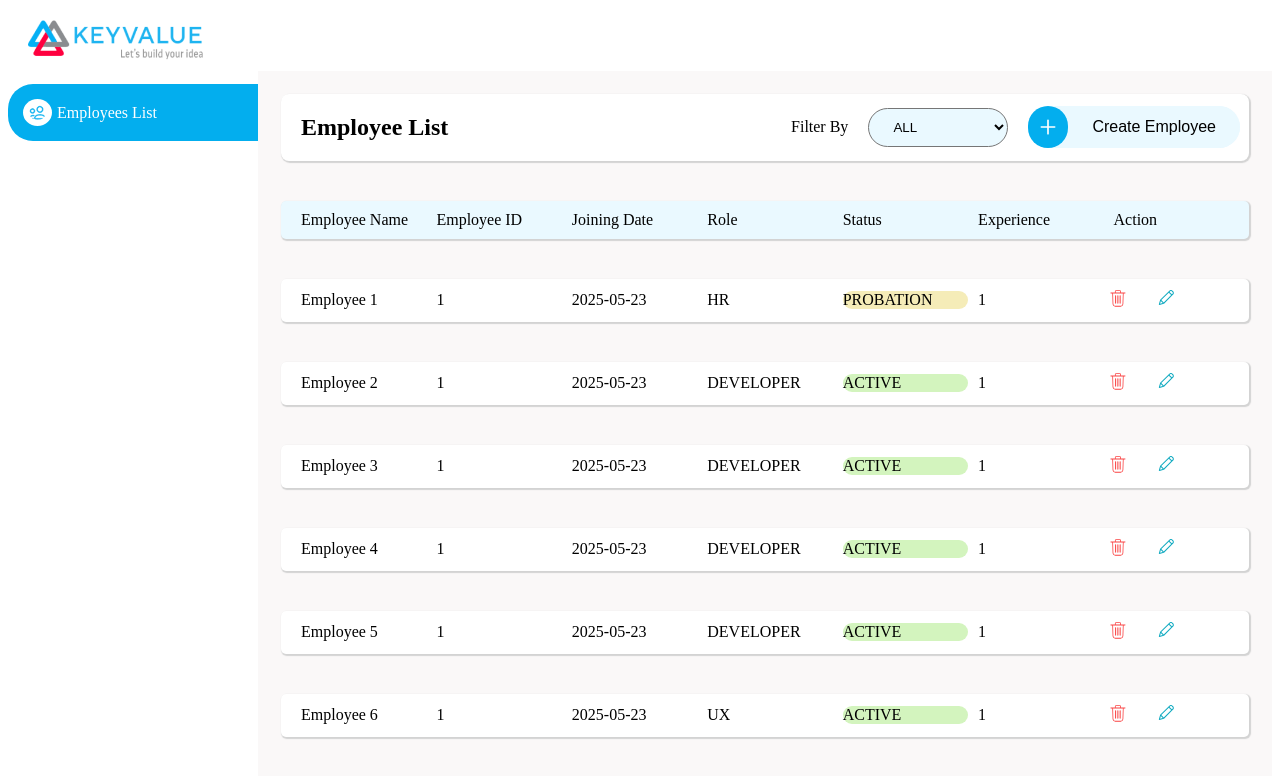
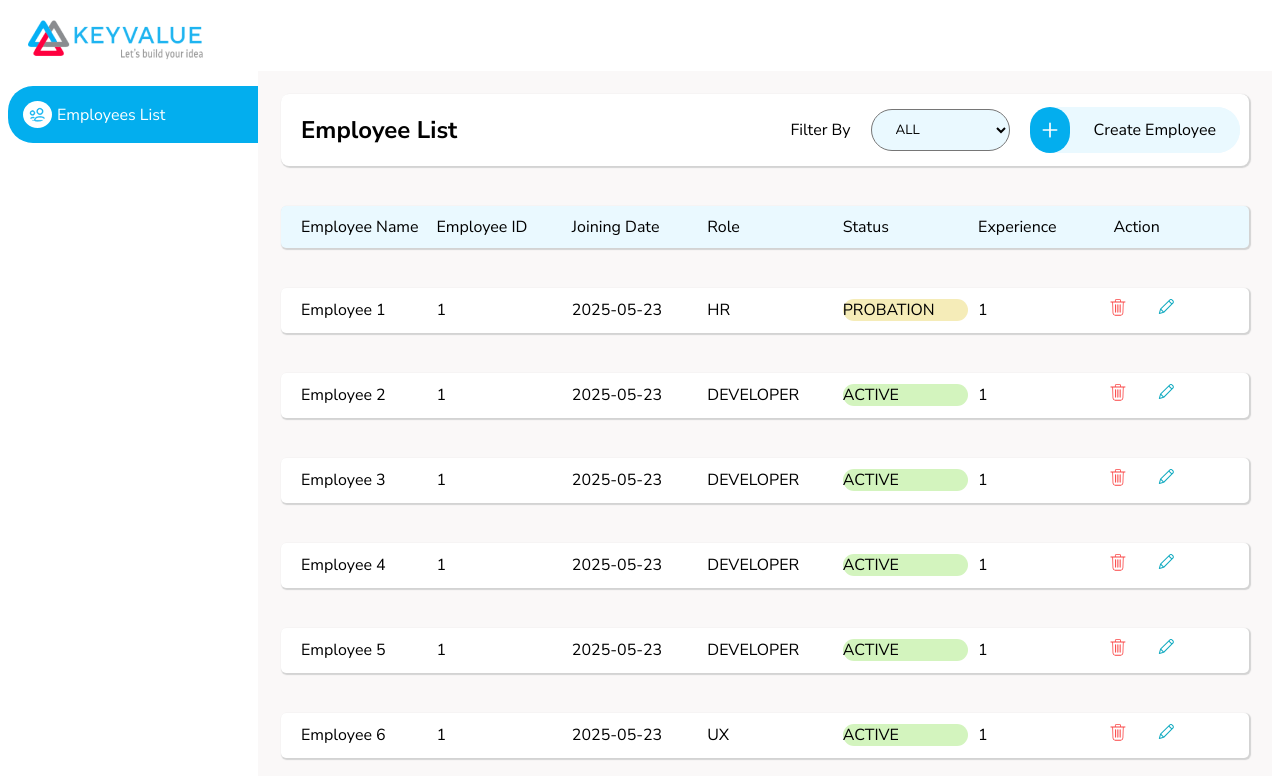
Before and after one commit to CheerfulPianissimo/employee_frontend, a React (Vite) app: page /employees in a window 1280 px wide. Shown: the top 776 px of the page. Built offline with nearby package versions, Linux system fonts and the light colour scheme; sample sign-in values are in the browser's storage.

Commit message:
Implement Lazy loading

```diff
--- a/index.html
+++ b/index.html
@@ -1,9 +1,15 @@
-<!doctype html>
+<!DOCTYPE html>
 <html lang="en">
   <head>
     <meta charset="UTF-8" />
     <link rel="icon" type="image/svg+xml" href="/vite.svg" />
     <meta name="viewport" content="width=device-width, initial-scale=1.0" />
+    <link rel="preconnect" href="https://fonts.googleapis.com" />
+    <link rel="preconnect" href="https://fonts.gstatic.com" crossorigin />
+    <link
+      href="https://fonts.googleapis.com/css2?family=Nunito+Sans:ital,opsz,wght@0,6..12,200..1000;1,6..12,200..1000&family=Nunito:ital,wght@0,200..1000;1,200..1000&display=swap"
+      rel="stylesheet"
+    />
     <title>Employee App</title>
   </head>
   <body>
--- a/src/App.tsx
+++ b/src/App.tsx
@@ -1,18 +1,15 @@
 import { createBrowserRouter, Navigate, RouterProvider } from "react-router-dom";
 import "./App.css";
-import { Create } from "./pages/create";
+import { lazy } from "react";
+
 import { Login } from "./pages/login";
 import NotFound from "./pages/notfound";
 import { ProtectedLayout } from "./components/ProtectedLayout";
-import { EmployeeCard } from "./components/EmployeeCard";
-import { EmployeeDetails } from "./pages/employee_details";
-import { EmployeeList } from "./pages/employee_list";
-import { Edit } from "./pages/edit";
 
-function isLoggedIn(){
-  const token=window.localStorage.getItem("isLoggedIn");
-  return token==="true";
-}
+const EmployeeList=lazy(()=>import('./pages/employee_list'))
+const Create=lazy(()=>import('./pages/create'));
+const Edit=lazy(()=>import('./pages/edit'));
+const EmployeeDetails=lazy(()=>import('./pages/employee_details'));
 
 const router=createBrowserRouter([
   {
--- a/src/components/Button/index.tsx
+++ b/src/components/Button/index.tsx
@@ -1,4 +1,3 @@
-import type { ReactNode } from "react";
 import "./Button.css";
 
 export const Button = ({
@@ -17,7 +16,7 @@ export const Button = ({
   icon?: string;
 }) => {
   const Iconimg = () => {
-    if (icon) return <img className="button-icon-img" src={icon} />;
+    if (icon) return <img className="button-icon-img" src={icon} onClick={onClick}/>;
   };
   return (
     <>
--- a/src/components/ProtectedLayout/index.tsx
+++ b/src/components/ProtectedLayout/index.tsx
@@ -1,8 +1,8 @@
-import React from "react";
+import React, { Suspense } from "react";
 import "./layout.css";
 import kvlogo from "../../assets/kv-logo.png";
 import icon from "../../assets/icon.svg";
-import { Navigate, Outlet } from "react-router-dom";
+import { Navigate, Outlet, useNavigate } from "react-router-dom";
 export const ProtectedLayout = ({
   children,
 }: //   sidebar_title
@@ -17,7 +17,7 @@ export const ProtectedLayout = ({
   if (!isLoggedIn()) {
     return <Navigate to="/login" />;
   }
-
+  let navigate = useNavigate();
   return (
     <main>
       <header className="main-header"></header>
@@ -25,13 +25,16 @@ export const ProtectedLayout = ({
         <a href="https://keyvalue.systems">
           <img className="logo" src={kvlogo} />
         </a>
-        <div className="bluebox">
+        <div className="bluebox" onClick={()=>navigate('/employees/list')}>
           <img src={icon} />
           Employees List
         </div>
       </aside>
       <section>
-        <Outlet />
+        <Suspense fallback={<div>Loading page...</div>}>
+          <Outlet />
+        </Suspense>
+
         {children}
       </section>
     </main>
--- a/src/index.css
+++ b/src/index.css
@@ -0,0 +1,3 @@
+*{
+    font-family: "Nunito Sans";
+}
--- a/src/pages/create/index.tsx
+++ b/src/pages/create/index.tsx
@@ -2,7 +2,7 @@ import "./create.css";
 
 import { EmployeeEditor } from "../../components/EmployeeEditor";
 
-export const Create = () => {
+ const Create = () => {
   return (
     <>
       <div className="content-header">
@@ -12,3 +12,4 @@ export const Create = () => {
     </>
   );
 };
+export default Create;
--- a/src/pages/edit/index.tsx
+++ b/src/pages/edit/index.tsx
@@ -33,7 +33,7 @@ let employee = {
     name: "HR",
   },
 };
-export const Edit = () => {
+const Edit = () => {
   return (
     <>
       <div className="content-header">
@@ -43,3 +43,4 @@ export const Edit = () => {
     </>
   );
 };
+export default Edit;
--- a/src/pages/employee_details/index.tsx
+++ b/src/pages/employee_details/index.tsx
@@ -4,7 +4,7 @@ import "./employee_details.css";
 import edit_icon from "../../assets/editpen_white.svg";
 import Employee from "../../employee";
 import { useNavigate } from "react-router-dom";
-export const EmployeeDetails = () => {
+const EmployeeDetails = () => {
   let emp = {
     id: 28,
     createdAt: "2025-05-23T05:38:32.757Z",
@@ -55,3 +55,5 @@ export const EmployeeDetails = () => {
     </>
   );
 };
+
+export default EmployeeDetails;
--- a/src/pages/employee_list/employee_list.css
+++ b/src/pages/employee_list/employee_list.css
@@ -8,6 +8,9 @@
   box-shadow: 1px 1px 1px 1px lightgrey;
   justify-content: center;
   background-color: white;
+}
+.content-header h1 {
+  margin-left: 20px;
 }
 
 .right-buttons-div {
--- a/src/pages/employee_list/index.tsx
+++ b/src/pages/employee_list/index.tsx
@@ -297,9 +297,9 @@ const EmployeeInfo = ({
   onClick,
 }: {
   data: Employee;
-  onDelete: (a:any) => void;
-  onEdit: (a:any) => void;
-  onClick?: (a:any) => void;
+  onDelete: (a: any) => void;
+  onEdit: (a: any) => void;
+  onClick?: (a: any) => void;
 }) => {
   return (
     <>
@@ -325,29 +325,16 @@ const EmployeeInfo = ({
   );
 };
 const statusOptions = ["ALL", "ACTIVE", "PROBATION", "INACTIVE"];
-export const EmployeeList = () => {
-  let [filterValue, setFilterValue] = useState(statusOptions[0]);
+const EmployeeList = () => {
   let [searchParams, setSearchParams] = useSearchParams();
   let [deleteConfirm, setDeleteConfirm] = useState(false);
   let [activateDeleteConfirmFor, setActivateDeleteConfirmFor] = useState(-1);
-  useEffect(() => {
-    let statusVal = searchParams.get("status");
-    if (!statusVal) return;
-    setFilterValue(statusVal);
-  }, []);
-  useEffect(() => {
-    let urlSearchParams = new URLSearchParams(
-      searchParams ? searchParams : undefined
-    );
-    urlSearchParams.delete("status");
-    urlSearchParams.set("status", filterValue);
-    setSearchParams(urlSearchParams);
-  }, [filterValue]);
   let navigate = useNavigate();
   let onOverlayDeletePressed = () => {
     employees = employees.filter((emp) => emp.id != activateDeleteConfirmFor);
     setDeleteConfirm(false);
   };
+  let filterValue=searchParams.get("status") || "ALL";
   return (
     <>
       <title>Employee List</title>
@@ -357,7 +344,14 @@ export const EmployeeList = () => {
           <label>Filter By </label>
           <select
             value={filterValue}
-            onChange={(newval) => setFilterValue(newval.target.value)}
+            onChange={(newval) => {
+              let urlSearchParams = new URLSearchParams(
+                searchParams ? searchParams : undefined
+              );
+              urlSearchParams.delete("status");
+              urlSearchParams.set("status",newval.target.value);
+              setSearchParams(urlSearchParams);
+            }}
           >
             {statusOptions.map((opt) => (
               <option>{opt}</option>
@@ -389,11 +383,11 @@ export const EmployeeList = () => {
               setActivateDeleteConfirmFor(emp.id);
               event.stopPropagation();
             }}
-            onEdit={(event:Event) => {
+            onEdit={(event: Event) => {
               navigate("/employees/edit/" + emp.id);
               event.stopPropagation();
             }}
-            onClick={(event:Event) => {
+            onClick={(event: Event) => {
               navigate("/employees/" + emp.id);
             }}
           />
@@ -416,3 +410,5 @@ export const EmployeeList = () => {
     </>
   );
 };
+
+export default EmployeeList;
```
